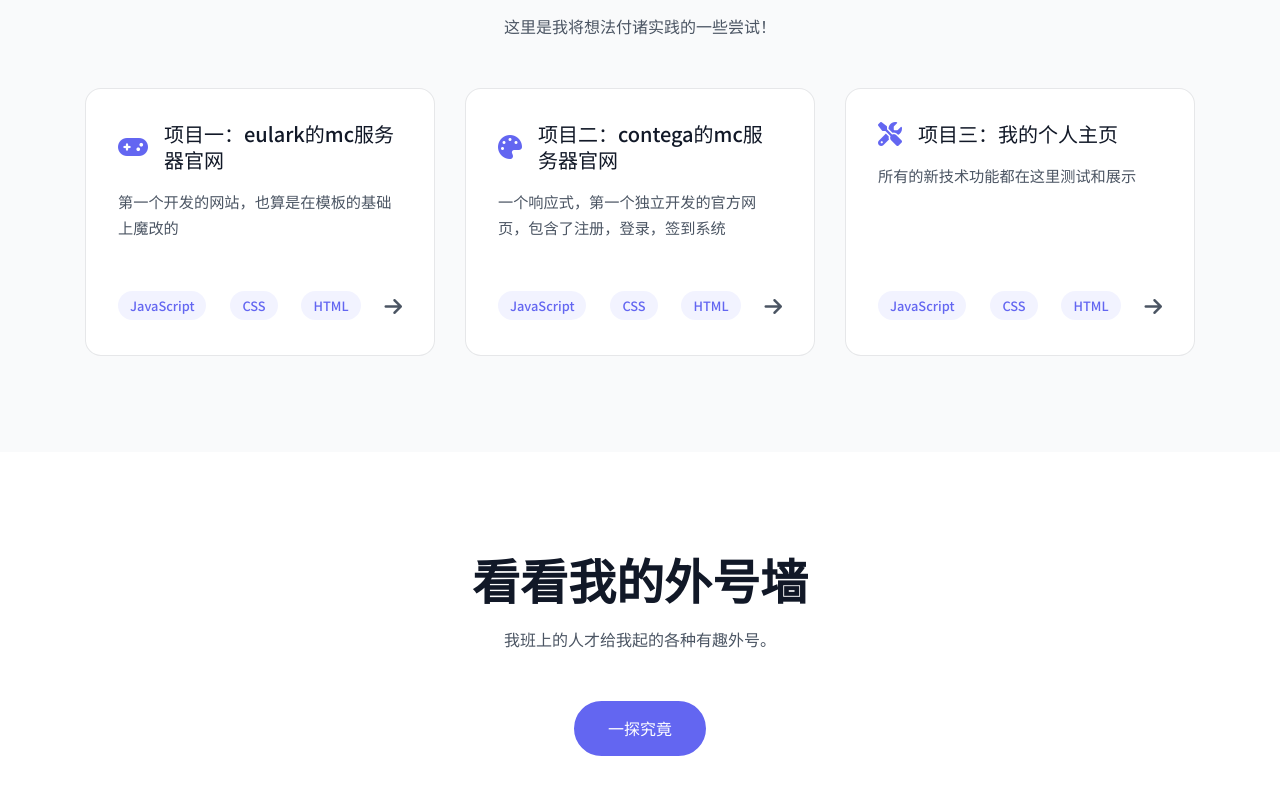
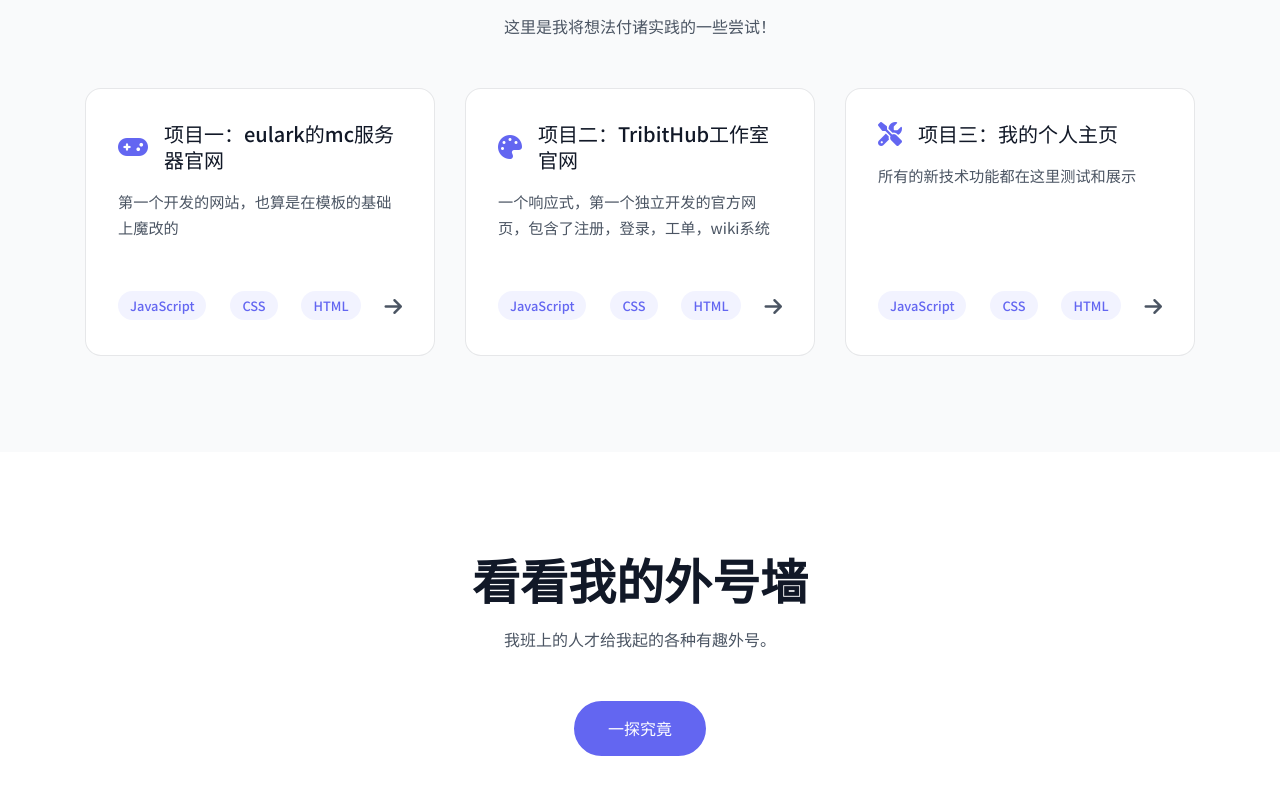
Before and after one commit to silenceyuana/yuanweb, a website: page public/index.html in a window 1280 px wide. Shown: the part 1569-2364 px from the top of the page. Drawn offline with Linux system fonts and the light colour scheme.

Commit message:
更新主页网站

```diff
--- a/public/index.html
+++ b/public/index.html
@@ -114,14 +114,14 @@
                     <div class="project-card">
                         <div class="card-header">
                             <i class="fas fa-palette card-icon"></i>
-                            <h3 class="card-title">项目二：contega的mc服务器官网</h3>
+                            <h3 class="card-title">项目二：TribitHub工作室官网</h3>
                         </div>
-                        <p class="card-description">一个响应式，第一个独立开发的官方网页，包含了注册，登录，签到系统</p>
+                        <p class="card-description">一个响应式，第一个独立开发的官方网页，包含了注册，登录，工单，wiki系统</p>
                         <div class="card-footer">
                             <span class="tech-tag">JavaScript</span>
                             <span class="tech-tag">CSS</span>
                             <span class="tech-tag">HTML</span>
-                            <a href="https://www.contega.top" class="project-link" aria-label="查看项目二"> <i class="fas fa-arrow-right"></i> </a>
+                            <a href="https://www.tribit.top/" class="project-link" aria-label="查看项目二"> <i class="fas fa-arrow-right"></i> </a>
                         </div>
                     </div>
                 </div>
@@ -145,9 +145,7 @@
         </div>
     </section>
 
-    <!-- ===============================================-->
-    <!--    !!! 新增: 趣味外号墙 Section !!!            -->
-    <!-- ===============================================-->
+
     <section id="view-nicknames" class="section-colored">
         <div class="container text-center">
             <h2 class="h2">看看我的外号墙</h2>
@@ -157,13 +155,6 @@
             </div>
         </div>
     </section>
-    <!-- ===============================================-->
-    <!--    新增 Section 结束                         -->
-    <!-- ===============================================-->
-
-    <!-- ===============================================-->
-    <!--    加入聊天室 Section (移除了 section-colored 类) -->
-    <!-- ===============================================-->
 
 
     <section id="contact" class="section-colored">
```
